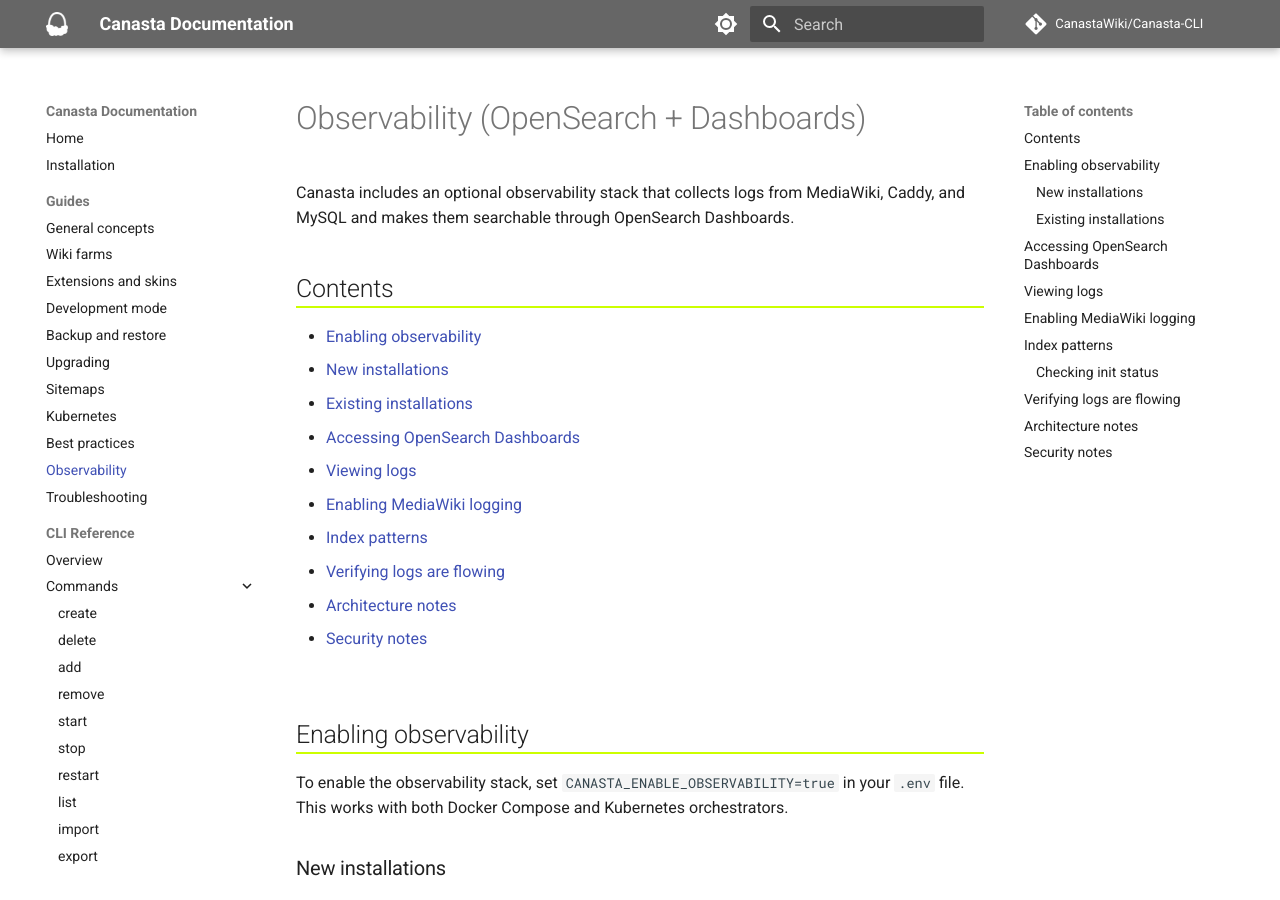
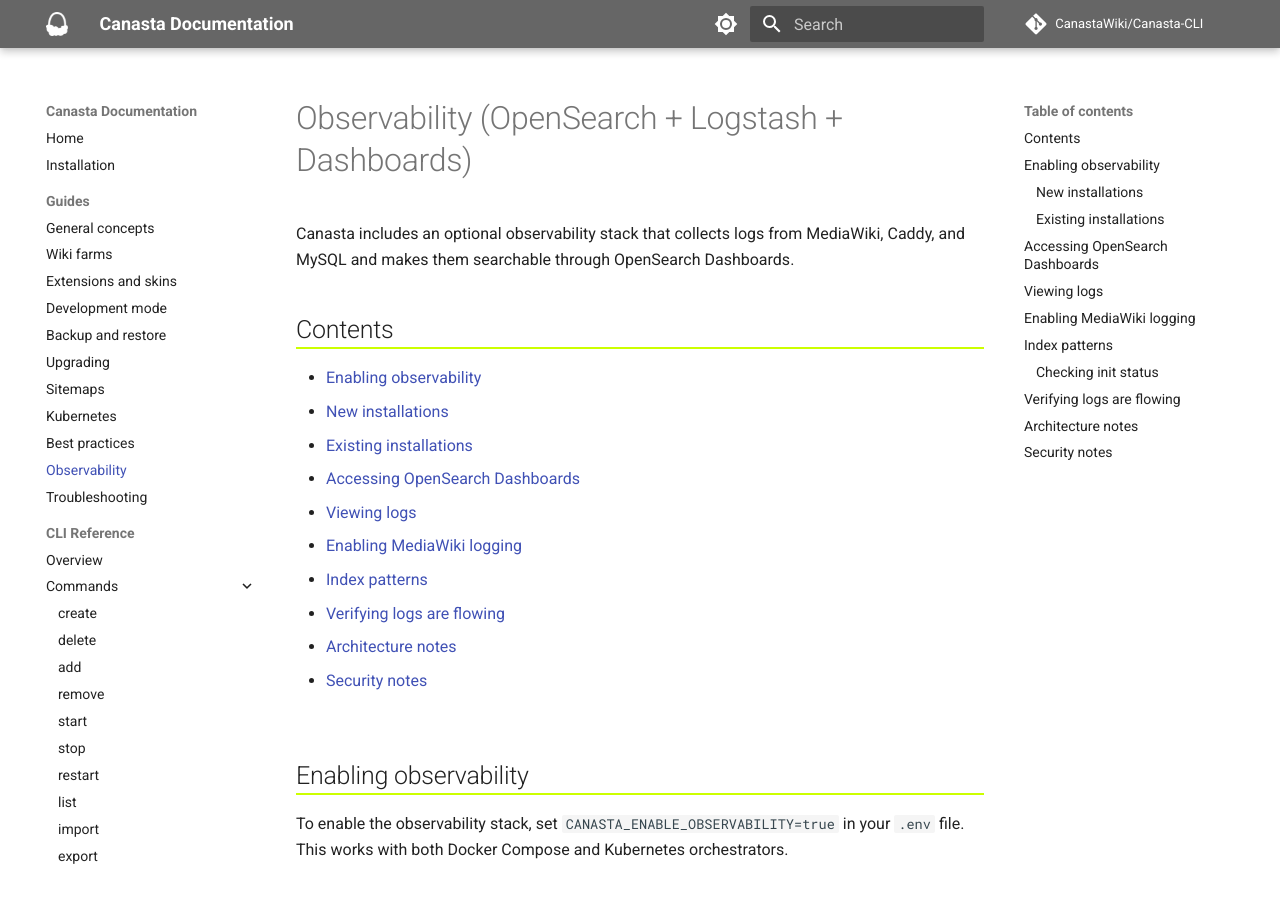
Before and after one commit to CanastaWiki/Canasta-CLI, an MkDocs documentation site: the page built from docs/guide/observability.md, in a window 1280 px wide and 900 px high. Built offline with MkDocs 1.6.1 and Material for MkDocs 9.7.7, drawn with Linux system fonts in a browser that asks for light colours; comment, search, counter and statistics services are not loaded.

Commit message:
Update observability stack description in documentation

```diff
--- a/docs/guide/observability.md
+++ b/docs/guide/observability.md
@@ -1,4 +1,4 @@
-# Observability (OpenSearch + Dashboards)
+# Observability (OpenSearch + Logstash + Dashboards)
 
 Canasta includes an optional observability stack that collects logs from MediaWiki, Caddy, and MySQL and makes them searchable through OpenSearch Dashboards.
 
```
